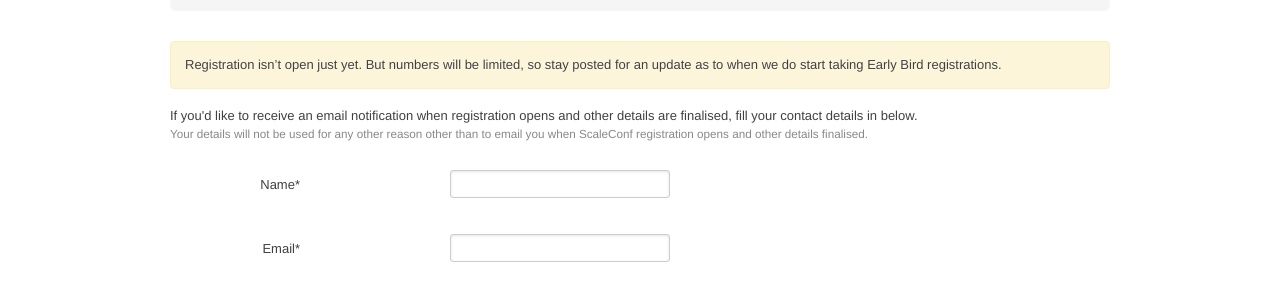
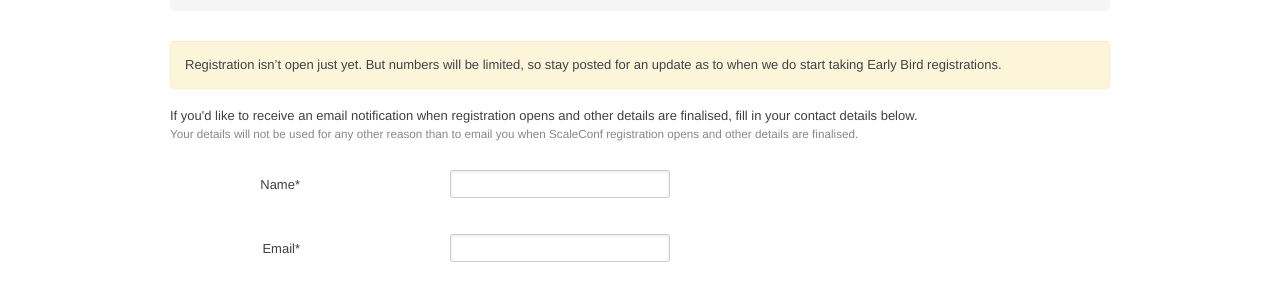
Before and after one commit to scaleconf/scaleconf.github.com, a Jekyll site: the page built from attend.html, in a window 1280 px wide. Shown: the part 229-525 px from the top of the page. Built offline with Jekyll 4.4.1, drawn with Linux system fonts in a browser that asks for light colours; Markdown is read by kramdown in place of the engine named in the settings.

Commit message:
One more copy tweak

```diff
--- a/attend.html
+++ b/attend.html
@@ -14,8 +14,8 @@ meta-description: Attend Scaleconf, a conference focusing on web scalability
                   Registration isn&#8217;t open just yet. But numbers will be limited, so stay posted for an update as to when we do start taking Early Bird registrations.
               </div>
               <p>
-                  If you'd like to receive an email notification when registration opens and other details are finalised, fill your contact details in below. <br/>
-                  <span style='font-size:0.9em; color:#888;'>Your details will not be used for any other reason other than to email you when ScaleConf registration opens and other details finalised.</span>
+                  If you'd like to receive an email notification when registration opens and other details are finalised, fill in your contact details below. <br/>
+                  <span style='font-size:0.9em; color:#888;'>Your details will not be used for any other reason than to email you when ScaleConf registration opens and other details are finalised.</span>
               </p>
 
               <!-- original google frame -->
```
